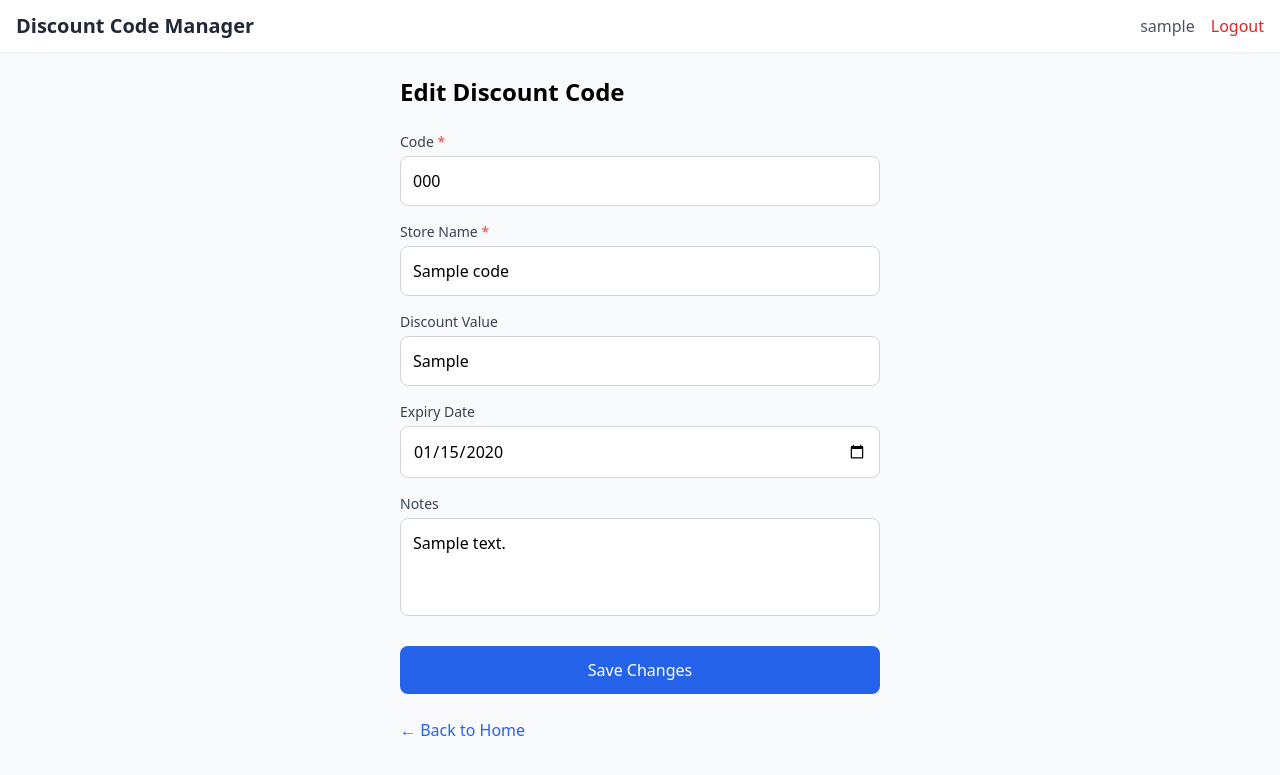
After one commit to marcorisi/discount-codes, a Flask app: page /codes/1/edit in a window 1280 px wide. The commit adds this page. Shown: the top 775 px of the page. Run offline with Flask 3, Linux system fonts and the light colour scheme; a user stored in the database is signed in; tables that the repository leaves empty hold one stand-in row (values such as "Sample post"); some libraries are stand-ins or nearby versions.

Commit message:
CC added the Edit discount code feature

```diff
--- a/app/codes/routes.py
+++ b/app/codes/routes.py
@@ -71,3 +71,52 @@ def add_code() -> str | Response:
         return redirect(url_for("codes.index"))
 
     return render_template("codes/add.html")
+
+
+@bp.route("/codes/<int:code_id>/edit", methods=["GET", "POST"])
+@login_required
+def edit_code(code_id: int) -> str | Response:
+    """Handle editing an existing discount code.
+
+    Args:
+        code_id: The ID of the discount code to edit.
+
+    Returns:
+        Rendered edit code template or redirect on success.
+    """
+    discount_code = db.get_or_404(DiscountCode, code_id)
+
+    if request.method == "POST":
+        code = request.form.get("code", "").strip()
+        store_name = request.form.get("store_name", "").strip()
+        discount_value = request.form.get("discount_value", "").strip() or None
+        expiry_date_str = request.form.get("expiry_date", "").strip()
+        notes = request.form.get("notes", "").strip() or None
+
+        if not code or not store_name:
+            flash("Code and store name are required.", "error")
+            return render_template("codes/edit.html", code=discount_code)
+
+        expiry_date = None
+        if expiry_date_str:
+            try:
+                expiry_date = datetime.strptime(expiry_date_str, "%Y-%m-%d").date()
+            except ValueError:
+                flash("Invalid date format.", "error")
+                return render_template("codes/edit.html", code=discount_code)
+
+        discount_code.code = code
+        discount_code.store_name = store_name
+        discount_code.discount_value = discount_value
+        discount_code.expiry_date = expiry_date
+        discount_code.notes = notes
+        db.session.commit()
+
+        if request.headers.get("HX-Request"):
+            flash("Discount code updated successfully!", "success")
+            return render_template("codes/partials/edit_success.html", code=discount_code)
+
+        flash("Discount code updated successfully!", "success")
+        return redirect(url_for("codes.index"))
+
+    return render_template("codes/edit.html", code=discount_code)
--- /dev/null
+++ b/app/templates/codes/edit.html
@@ -0,0 +1,78 @@
+{% extends "base.html" %}
+
+{% block title %}Edit Discount Code - Discount Code Manager{% endblock %}
+
+{% block content %}
+<div class="container mx-auto px-4 py-6 max-w-lg">
+    <h1 class="text-2xl font-bold mb-6">Edit Discount Code</h1>
+
+    <form id="edit-code-form" method="POST" class="space-y-4"
+          hx-post="{{ url_for('codes.edit_code', code_id=code.id) }}"
+          hx-target="#form-result"
+          hx-swap="innerHTML">
+
+        <div>
+            <label for="code" class="block text-sm font-medium text-gray-700 mb-1">
+                Code <span class="text-red-500">*</span>
+            </label>
+            <input type="text" id="code" name="code" required
+                   value="{{ code.code }}"
+                   class="w-full px-3 py-3 border border-gray-300 rounded-lg focus:outline-none focus:ring-2 focus:ring-blue-500 text-base"
+                   placeholder="e.g., SAVE20">
+        </div>
+
+        <div>
+            <label for="store_name" class="block text-sm font-medium text-gray-700 mb-1">
+                Store Name <span class="text-red-500">*</span>
+            </label>
+            <input type="text" id="store_name" name="store_name" required
+                   value="{{ code.store_name }}"
+                   class="w-full px-3 py-3 border border-gray-300 rounded-lg focus:outline-none focus:ring-2 focus:ring-blue-500 text-base"
+                   placeholder="e.g., Amazon">
+        </div>
+
+        <div>
+            <label for="discount_value" class="block text-sm font-medium text-gray-700 mb-1">
+                Discount Value
+            </label>
+            <input type="text" id="discount_value" name="discount_value"
+                   value="{{ code.discount_value or '' }}"
+                   class="w-full px-3 py-3 border border-gray-300 rounded-lg focus:outline-none focus:ring-2 focus:ring-blue-500 text-base"
+                   placeholder="e.g., 20% or $10">
+        </div>
+
+        <div>
+            <label for="expiry_date" class="block text-sm font-medium text-gray-700 mb-1">
+                Expiry Date
+            </label>
+            <input type="date" id="expiry_date" name="expiry_date"
+                   value="{{ code.expiry_date.strftime('%Y-%m-%d') if code.expiry_date else '' }}"
+                   class="w-full px-3 py-3 border border-gray-300 rounded-lg focus:outline-none focus:ring-2 focus:ring-blue-500 text-base">
+        </div>
+
+        <div>
+            <label for="notes" class="block text-sm font-medium text-gray-700 mb-1">
+                Notes
+            </label>
+            <textarea id="notes" name="notes" rows="3"
+                      class="w-full px-3 py-3 border border-gray-300 rounded-lg focus:outline-none focus:ring-2 focus:ring-blue-500 text-base resize-none"
+                      placeholder="Any additional details...">{{ code.notes or '' }}</textarea>
+        </div>
+
+        <div class="pt-2">
+            <button type="submit"
+                    class="w-full bg-blue-600 text-white py-3 px-4 rounded-lg hover:bg-blue-700 focus:outline-none focus:ring-2 focus:ring-blue-500 focus:ring-offset-2 text-base font-medium">
+                Save Changes
+            </button>
+        </div>
+    </form>
+
+    <div id="form-result" class="mt-4"></div>
+
+    <div class="mt-6">
+        <a href="{{ url_for('codes.index') }}" class="text-blue-600 hover:text-blue-800">
+            &larr; Back to Home
+        </a>
+    </div>
+</div>
+{% endblock %}
```
Also changed, not shown: app/templates/codes/index.html (+12 -3 lines), app/templates/codes/partials/edit_success.html (added, +10 -0 lines), tests/codes/test_routes.py (+122 -0 lines).
